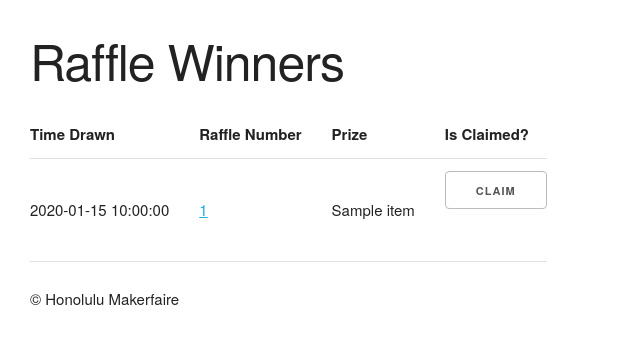
After one commit to ryankanno/honolulu-makerfaire-door-prizes, a Flask app: template src/makerfaire/templates/admin/view_raffle_winners.html in a window 1280 px wide. The commit adds this page. Shown: the top 344 px of the page, without its empty margins (0-640 px from the left). Run offline with Flask 2, Linux system fonts and the light colour scheme; the template is opened without the code that fills it: most values are stand-ins (such as "Sample title", 1, 10 or a date in 2020); parts of the project's set-up code (start-up, migrations or seed data) failed here and were passed over.

Commit message:
Added skeleton, 500 Added admin screens

```diff
--- a/provisioning/ansible/roles/deployer/tasks/main.yml
+++ b/provisioning/ansible/roles/deployer/tasks/main.yml
@@ -22,6 +22,9 @@
   - name: deployer | main.yml | copy requirements to server
     copy: src=../../../../../requirements.txt dest={{ release_path.stdout }}
 
+  - name: deployer | main.yml | copy bootstrahp.sh to server
+    copy: src=../../../../../bootstrap_prod.sh dest={{ release_path.stdout }}
+
   - name: deployer | main.yml | install requirements.txt
     shell: cd {{ release_path.stdout }}; pip install -r requirements.txt
 
--- a/provisioning/ansible/roles/web/templates/hnlmakerfaire.xml.j2
+++ b/provisioning/ansible/roles/web/templates/hnlmakerfaire.xml.j2
@@ -1,11 +1,8 @@
-# {{ ansible_managed }}
-
 <uwsgi>
     <socket>127.0.0.1:6969</socket>
     <pythonpath>/var/www/hnlmakerfaire/current</pythonpath>
     <module>app</module>
     <callable>app</callable>
-    <plugins>python</plugins>
     <processes>1</processes>
     <uid>33</uid>
     <gid>33</gid>
@@ -14,4 +11,5 @@
     <harakiri>120</harakiri>
     <max-requests>5000</max-requests>
     <buffer-size>32768</buffer-size>
+    <logto>/var/log/uwsgi-hnlmakerfaire.log</logto>
 </uwsgi>
--- a/src/app.py
+++ b/src/app.py
@@ -1,9 +1,11 @@
-import os
+import logging
+from logging.handlers import RotatingFileHandler
 from makerfaire.app import app
 
 
 if __name__ == '__main__':
-    port = int(os.environ.get("PORT", 5000))
-    if port == 5000:
-        app.debug = True
-    app.run(host='0.0.0.0', port=port)
+    handler = RotatingFileHandler('/var/log/flask-hnlmakerfaire.log',
+                                  maxBytes=1024*1024*5, backupCount=30)
+    handler.setLevel(logging.DEBUG)
+    app.logger.addHandler(handler)
+    app.run()
--- a/src/makerfaire/app.py
+++ b/src/makerfaire/app.py
@@ -5,7 +5,6 @@ from flask import render_template
 from flask import url_for
 from flask import redirect
 from flask import request
-from flask import Response
 from flask import current_app
 from flask_wtf import Form
 from functools import wraps
@@ -27,9 +26,11 @@ from twilio import twiml
 from twilio.util import RequestValidator
 from urlobject import URLObject
 from wtforms import StringField
+from wtforms import IntegerField
 from wtforms_components import DateRange
 from wtforms_components import DateTimeField
 from wtforms.validators import DataRequired
+from wtforms.widgets import HiddenInput
 
 
 WINNER_COPY = """ WINNER! WINNER! CHICKEN DINNER!"""
@@ -39,15 +40,45 @@ LOSER_COPY = """ NEXT TIME, USE THE FORCE! """
 
 app = Flask(__name__, static_url_path='/static')
 app.config.from_pyfile('local_settings.py')
+app.debug = app.config.get('ENVIRONMENT', None) == 'Development'
+
 
 # Database
 
-engine = create_engine('sqlite:////tmp/makerfaire.db', convert_unicode=True)
+engine = create_engine('sqlite:///' + app.config.get('DATABASE'),
+                       convert_unicode=True)
 db_session = scoped_session(sessionmaker(autocommit=False,
                                          autoflush=False,
                                          bind=engine))
 Base = declarative_base()
 Base.query = db_session.query_property()
+
+
+# Basic Auth
+
+def check_auth(username, password):
+    """This function is called to check if a username /
+    password combination is valid.
+    """
+    return (username == current_app.config['HNLMAKERFAIRE_USERNAME']) and \
+           (password == current_app.config['HNLMAKERFAIRE_PASSWORD'])
+
+
+def authenticate():
+    """Sends a 401 response that enables basic auth"""
+    return Response('Could not verify your access level for that URL.\n'
+                    'You have to login with proper credentials', 401,
+                    {'WWW-Authenticate': 'Basic realm="Login Required"'})
+
+
+def requires_auth(f):
+    @wraps(f)
+    def decorated(*args, **kwargs):
+        auth = request.authorization
+        if not auth or not check_auth(auth.username, auth.password):
+            return authenticate()
+        return f(*args, **kwargs)
+    return decorated
 
 
 # Models
@@ -115,7 +146,7 @@ def twilio_secure(func):
 
 # raffle_check
 @app.route('/raffle_check', methods=['GET', 'POST'])
-# @twilio_secure
+@twilio_secure
 def check_raffle():
     response = twiml.Response()
     response_msg = ""
@@ -129,32 +160,45 @@ def check_raffle():
 
                 if sms_from:
                     # retrieve phone number
-                    number = PhoneNumber.query.filter(PhoneNumber.phone_number == sms_from.strip()).first()
+                    number = PhoneNumber.query.filter(
+                        PhoneNumber.phone_number == sms_from.strip()).first()
 
                     # if number found
                     if number:
-                        found_number = [num for num in number.raffle_numbers if num.raffle_number == raffle_number]
+                        found_number = [num for num in number.raffle_numbers
+                                        if num.raffle_number == raffle_number]
                         if found_number:
-                            response_msg = "You've already submitted this number."
+                            response_msg = \
+                                "You've already submitted this number."
                             response.sms(response_msg)
                             return str(response)
                         else:
-                            phone_number_raffle_number = PhoneNumberRaffleNumber(raffle_number=raffle_number, phone_number_id=number.id, updated_at=datetime.utcnow(), created_at=datetime.utcnow())
-                            number.raffle_numbers.append(phone_number_raffle_number)
+                            phone_number_raffle_number = \
+                                PhoneNumberRaffleNumber(
+                                    raffle_number=raffle_number,
+                                    phone_number_id=number.id,
+                                    updated_at=datetime.utcnow(),
+                                    created_at=datetime.utcnow())
+                            number.raffle_numbers.append(
+                                phone_number_raffle_number)
                             db_session.add(number)
                             db_session.commit()
                     else:
                         # save from and number
-                        phone_number = PhoneNumber(sms_from.strip(),
-                                datetime.utcnow(), datetime.utcnow())
-                        phone_number_raffle_number = PhoneNumberRaffleNumber(raffle_number=raffle_number,
-                                updated_at=datetime.utcnow(),
-                                created_at=datetime.utcnow())
-                        phone_number.raffle_numbers.append(phone_number_raffle_number)
+                        phone_number = PhoneNumber(
+                            sms_from.strip(),
+                            datetime.utcnow(), datetime.utcnow())
+                        phone_number_raffle_number = PhoneNumberRaffleNumber(
+                            raffle_number=raffle_number,
+                            updated_at=datetime.utcnow(),
+                            created_at=datetime.utcnow())
+                        phone_number.raffle_numbers.append(
+                            phone_number_raffle_number)
                         db_session.add(phone_number)
                         db_session.commit()
 
-                    winner = RaffleWinner.query.filter(RaffleWinner.raffle_number == raffle_number).first()
+                    winner = RaffleWinner.query.filter(
+                        RaffleWinner.raffle_number == raffle_number).first()
                     response_msg = WINNER_COPY if winner else LOSER_COPY
                 else:
                     return
@@ -163,13 +207,14 @@ def check_raffle():
         else:
             response_msg = "Please submit a valid raffle number!"
     except Exception as e:
-        print e
+        current_app.logger.exception(e)
     response.sms(response_msg)
     return str(response)
 
 
-# add_raffle_winner
-@app.route('/raffle_winners/add', methods=['GET', 'POST'])
+# admin add_raffle_winner
+@app.route('/admin/raffle_winners/add', methods=['GET', 'POST'])
+@requires_auth
 def add_raffle_winner():
     form = RaffleWinnerForm()
 
@@ -183,7 +228,69 @@ def add_raffle_winner():
         db_session.commit()
         return redirect('/')
 
-    return render_template('add_raffle_winner.html', form=form)
+    return render_template('admin/add_raffle_winner.html', form=form)
+
+
+# admin view_raffle_winner
+@app.route('/admin/raffle_winners/', methods=['GET'])
+@requires_auth
+def view_raffle_winner():
+    raffle_winners = RaffleWinner.\
+        query.filter()
+    return render_template('admin/view_raffle_winners.html',
+                           raffle_winners=raffle_winners)
+
+
+# admin view_raffle_winner
+@app.route('/admin/raffle_winners/<int:raffle_winner_id>/edit',
+           methods=['GET', 'POST'])
+@requires_auth
+def edit_raffle_winner(raffle_winner_id):
+    if request.method == 'GET':
+        raffle_winner = RaffleWinner.query.get(raffle_winner_id)
+        form = RaffleWinnerForm(obj=raffle_winner)
+    else:
+        raffle_winner_id = request.values.get('id', None)
+        raffle_winner = RaffleWinner.query.get(raffle_winner_id)
+        form = RaffleWinnerForm()
+        form.populate_obj(raffle_winner)
+        raffle_winner.updated_at = datetime.utcnow()
+        db_session.add(raffle_winner)
+        db_session.commit()
+        return redirect(url_for('view_raffle_winner'))
+
+    return render_template('admin/edit_raffle_winner.html',
+                           form=form)
+
+
+# admin claim_raffle_winner
+@app.route('/admin/raffle_winners/claim', methods=['POST'])
+@requires_auth
+def claim_raffle_winner():
+    raffle_winner_id = request.values.get('raffle_id', None)
+    if raffle_winner_id:
+        raffle_winner = RaffleWinner.query.get(raffle_winner_id)
+        if raffle_winner:
+            raffle_winner.is_claimed = True
+            db_session.add(raffle_winner)
+            db_session.commit()
+
+    return redirect(url_for('view_raffle_winner'))
+
+
+# admin unclaim_raffle_winner
+@app.route('/admin/raffle_winners/unclaim', methods=['POST'])
+@requires_auth
+def unclaim_raffle_winner():
+    raffle_winner_id = request.values.get('raffle_id', None)
+    if raffle_winner_id:
+        raffle_winner = RaffleWinner.query.get(raffle_winner_id)
+        if raffle_winner:
+            raffle_winner.is_claimed = False
+            db_session.add(raffle_winner)
+            db_session.commit()
+
+    return redirect(url_for('view_raffle_winner'))
 
 
 # default view
@@ -191,13 +298,19 @@ def add_raffle_winner():
 def show_raffle_numbers():
     unclaimed_raffle_winners = RaffleWinner.\
         query.filter(RaffleWinner.is_claimed == False)
+    claimed_raffle_winners = RaffleWinner.\
+        query.filter(RaffleWinner.is_claimed == True)
     return render_template('slash.html',
-                           unclaimed_raffle_winners=unclaimed_raffle_winners)
+                           unclaimed_raffle_winners=unclaimed_raffle_winners,
+                           claimed_raffle_winners=claimed_raffle_winners)
 
-# test view
-@app.route('/test', methods=['GET'])
-def test():
-    return Response("Test Completed", mimetype='text/html')
+
+# 500
+@app.errorhandler(500)
+def internal_error(exception):
+    current_app.logger.exception(exception)
+    return render_template('500.html'), 500
+
 
 # shutdown database
 @app.teardown_appcontext
@@ -211,15 +324,16 @@ def init_db():
 
 # forms
 class RaffleWinnerForm(Form):
+    id = IntegerField(widget=HiddenInput())
     raffle_time = DateTimeField(
-        'raffle_time',
+        'Drawing Time',
         validators=[DateRange(
             min=datetime(2015, 5, 14),
             max=datetime(2015, 5, 16)
         )]
     )
-    raffle_number = StringField('raffle_number', validators=[DataRequired()])
-    item = StringField('item', validators=[DataRequired()])
+    raffle_number = StringField('Raffle Number', validators=[DataRequired()])
+    item = StringField('Prize', validators=[DataRequired()])
 
 
 def validate_twilio_request():
--- a/src/makerfaire/local_settings.py
+++ b/src/makerfaire/local_settings.py
@@ -2,5 +2,9 @@ import os
 
 TWILIO_ACCOUNT_SID = os.environ.get('TWILIO_ACCOUNT_SID', None)
 TWILIO_AUTH_TOKEN = os.environ.get('TWILIO_AUTH_TOKEN', None)
+HNLMAKERFAIRE_USERNAME = os.environ.get('HNLMAKERFAIRE_USERNAME', None)
+HNLMAKERFAIRE_PASSWORD = os.environ.get('HNLMAKERFAIRE_PASSWORD', None)
+ENVIRONMENT = os.environ.get('HNLMAKERFAIRE_ENVIRONMENT', 'Development')
+DATABASE = os.environ.get('HNLMAKERFAIRE_DATABASE', None)
 WTF_CSRF_ENABLED = True
 SECRET_KEY = 'boomshakalaka'
--- /dev/null
+++ b/src/makerfaire/static/css/main.css
@@ -0,0 +1,11 @@
+body {
+  margin: 2em;
+}
+
+span.alert {
+  padding:.5em;
+}
+
+span.alert-error {
+  background-color: #ffd1dc;
+}
--- /dev/null
+++ b/src/makerfaire/static/css/skeleton.css
@@ -0,0 +1,418 @@
+/*
+* Skeleton V2.0.4
+* Copyright 2014, Dave Gamache
+* www.getskeleton.com
+* Free to use under the MIT license.
+* http://www.opensource.org/licenses/mit-license.php
+* 12/29/2014
+*/
+
+
+/* Table of contents
+––––––––––––––––––––––––––––––––––––––––––––––––––
+- Grid
+- Base Styles
+- Typography
+- Links
+- Buttons
+- Forms
+- Lists
+- Code
+- Tables
+- Spacing
+- Utilities
+- Clearing
+- Media Queries
+*/
+
+
+/* Grid
+–––––––––––––––––––––––––––––––––––––––––––––––––– */
+.container {
+  position: relative;
+  width: 100%;
+  max-width: 960px;
+  margin: 0 auto;
+  padding: 0 20px;
+  box-sizing: border-box; }
+.column,
+.columns {
+  width: 100%;
+  float: left;
+  box-sizing: border-box; }
+
+/* For devices larger than 400px */
+@media (min-width: 400px) {
+  .container {
+    width: 85%;
+    padding: 0; }
+}
+
+/* For devices larger than 550px */
+@media (min-width: 550px) {
+  .container {
+    width: 80%; }
+  .column,
+  .columns {
+    margin-left: 4%; }
+  .column:first-child,
+  .columns:first-child {
+    margin-left: 0; }
+
+  .one.column,
+  .one.columns                    { width: 4.66666666667%; }
+  .two.columns                    { width: 13.3333333333%; }
+  .three.columns                  { width: 22%;            }
+  .four.columns                   { width: 30.6666666667%; }
+  .five.columns                   { width: 39.3333333333%; }
+  .six.columns                    { width: 48%;            }
+  .seven.columns                  { width: 56.6666666667%; }
+  .eight.columns                  { width: 65.3333333333%; }
+  .nine.columns                   { width: 74.0%;          }
+  .ten.columns                    { width: 82.6666666667%; }
+  .eleven.columns                 { width: 91.3333333333%; }
+  .twelve.columns                 { width: 100%; margin-left: 0; }
+
+  .one-third.column               { width: 30.6666666667%; }
+  .two-thirds.column              { width: 65.3333333333%; }
+
+  .one-half.column                { width: 48%; }
+
+  /* Offsets */
+  .offset-by-one.column,
+  .offset-by-one.columns          { margin-left: 8.66666666667%; }
+  .offset-by-two.column,
+  .offset-by-two.columns          { margin-left: 17.3333333333%; }
+  .offset-by-three.column,
+  .offset-by-three.columns        { margin-left: 26%;            }
+  .offset-by-four.column,
+  .offset-by-four.columns         { margin-left: 34.6666666667%; }
+  .offset-by-five.column,
+  .offset-by-five.columns         { margin-left: 43.3333333333%; }
+  .offset-by-six.column,
+  .offset-by-six.columns          { margin-left: 52%;            }
+  .offset-by-seven.column,
+  .offset-by-seven.columns        { margin-left: 60.6666666667%; }
+  .offset-by-eight.column,
+  .offset-by-eight.columns        { margin-left: 69.3333333333%; }
+  .offset-by-nine.column,
+  .offset-by-nine.columns         { margin-left: 78.0%;          }
+  .offset-by-ten.column,
+  .offset-by-ten.columns          { margin-left: 86.6666666667%; }
+  .offset-by-eleven.column,
+  .offset-by-eleven.columns       { margin-left: 95.3333333333%; }
+
+  .offset-by-one-third.column,
+  .offset-by-one-third.columns    { margin-left: 34.6666666667%; }
+  .offset-by-two-thirds.column,
+  .offset-by-two-thirds.columns   { margin-left: 69.3333333333%; }
+
+  .offset-by-one-half.column,
+  .offset-by-one-half.columns     { margin-left: 52%; }
+
+}
+
+
+/* Base Styles
+–––––––––––––––––––––––––––––––––––––––––––––––––– */
+/* NOTE
+html is set to 62.5% so that all the REM measurements throughout Skeleton
+are based on 10px sizing. So basically 1.5rem = 15px :) */
+html {
+  font-size: 62.5%; }
+body {
+  font-size: 1.5em; /* currently ems cause chrome bug misinterpreting rems on body element */
+  line-height: 1.6;
+  font-weight: 400;
+  font-family: "Raleway", "HelveticaNeue", "Helvetica Neue", Helvetica, Arial, sans-serif;
+  color: #222; }
+
+
+/* Typography
+–––––––––––––––––––––––––––––––––––––––––––––––––– */
+h1, h2, h3, h4, h5, h6 {
+  margin-top: 0;
+  margin-bottom: 2rem;
+  font-weight: 300; }
+h1 { font-size: 4.0rem; line-height: 1.2;  letter-spacing: -.1rem;}
+h2 { font-size: 3.6rem; line-height: 1.25; letter-spacing: -.1rem; }
+h3 { font-size: 3.0rem; line-height: 1.3;  letter-spacing: -.1rem; }
+h4 { font-size: 2.4rem; line-height: 1.35; letter-spacing: -.08rem; }
+h5 { font-size: 1.8rem; line-height: 1.5;  letter-spacing: -.05rem; }
+h6 { font-size: 1.5rem; line-height: 1.6;  letter-spacing: 0; }
+
+/* Larger than phablet */
+@media (min-width: 550px) {
+  h1 { font-size: 5.0rem; }
+  h2 { font-size: 4.2rem; }
+  h3 { font-size: 3.6rem; }
+  h4 { font-size: 3.0rem; }
+  h5 { font-size: 2.4rem; }
+  h6 { font-size: 1.5rem; }
+}
+
+p {
+  margin-top: 0; }
+
+
+/* Links
+–––––––––––––––––––––––––––––––––––––––––––––––––– */
+a {
+  color: #1EAEDB; }
+a:hover {
+  color: #0FA0CE; }
+
+
+/* Buttons
+–––––––––––––––––––––––––––––––––––––––––––––––––– */
+.button,
+button,
+input[type="submit"],
+input[type="reset"],
+input[type="button"] {
+  display: inline-block;
+  height: 38px;
+  padding: 0 30px;
+  color: #555;
+  text-align: center;
+  font-size: 11px;
+  font-weight: 600;
+  line-height: 38px;
+  letter-spacing: .1rem;
+  text-transform: uppercase;
+  text-decoration: none;
+  white-space: nowrap;
+  background-color: transparent;
+  border-radius: 4px;
+  border: 1px solid #bbb;
+  cursor: pointer;
+  box-sizing: border-box; }
+.button:hover,
+button:hover,
+input[type="submit"]:hover,
+input[type="reset"]:hover,
+input[type="button"]:hover,
+.button:focus,
+button:focus,
+input[type="submit"]:focus,
+input[type="reset"]:focus,
+input[type="button"]:focus {
+  color: #333;
+  border-color: #888;
+  outline: 0; }
+.button.button-primary,
+button.button-primary,
+input[type="submit"].button-primary,
+input[type="reset"].button-primary,
+input[type="button"].button-primary {
+  color: #FFF;
+  background-color: #33C3F0;
+  border-color: #33C3F0; }
+.button.button-primary:hover,
+button.button-primary:hover,
+input[type="submit"].button-primary:hover,
+input[type="reset"].button-primary:hover,
+input[type="button"].button-primary:hover,
+.button.button-primary:focus,
+button.button-primary:focus,
+input[type="submit"].button-primary:focus,
+input[type="reset"].button-primary:focus,
+input[type="button"].button-primary:focus {
+  color: #FFF;
+  background-color: #1EAEDB;
+  border-color: #1EAEDB; }
+
+
+/* Forms
+–––––––––––––––––––––––––––––––––––––––––––––––––– */
+input[type="email"],
+input[type="number"],
+input[type="search"],
+input[type="text"],
+input[type="tel"],
+input[type="url"],
+input[type="password"],
+textarea,
+select {
+  height: 38px;
+  padding: 6px 10px; /* The 6px vertically centers text on FF, ignored by Webkit */
+  background-color: #fff;
+  border: 1px solid #D1D1D1;
+  border-radius: 4px;
+  box-shadow: none;
+  box-sizing: border-box; }
+/* Removes awkward default styles on some inputs for iOS */
+input[type="email"],
+input[type="number"],
+input[type="search"],
+input[type="text"],
+input[type="tel"],
+input[type="url"],
+input[type="password"],
+textarea {
+  -webkit-appearance: none;
+     -moz-appearance: none;
+          appearance: none; }
+textarea {
+  min-height: 65px;
+  padding-top: 6px;
+  padding-bottom: 6px; }
+input[type="email"]:focus,
+input[type="number"]:focus,
+input[type="search"]:focus,
+input[type="text"]:focus,
+input[type="tel"]:focus,
+input[type="url"]:focus,
+input[type="password"]:focus,
+textarea:focus,
+select:focus {
+  border: 1px solid #33C3F0;
+  outline: 0; }
+label,
+legend {
+  display: block;
+  margin-bottom: .5rem;
+  font-weight: 600; }
+fieldset {
+  padding: 0;
+  border-width: 0; }
+input[type="checkbox"],
+input[type="radio"] {
+  display: inline; }
+label > .label-body {
+  display: inline-block;
+  margin-left: .5rem;
+  font-weight: normal; }
+
+
+/* Lists
+–––––––––––––––––––––––––––––––––––––––––––––––––– */
+ul {
+  list-style: circle inside; }
+ol {
+  list-style: decimal inside; }
+ol, ul {
+  padding-left: 0;
+  margin-top: 0; }
+ul ul,
+ul ol,
+ol ol,
+ol ul {
+  margin: 1.5rem 0 1.5rem 3rem;
+  font-size: 90%; }
+li {
+  margin-bottom: 1rem; }
+
+
+/* Code
+–––––––––––––––––––––––––––––––––––––––––––––––––– */
+code {
+  padding: .2rem .5rem;
+  margin: 0 .2rem;
+  font-size: 90%;
+  white-space: nowrap;
+  background: #F1F1F1;
+  border: 1px solid #E1E1E1;
+  border-radius: 4px; }
+pre > code {
+  display: block;
+  padding: 1rem 1.5rem;
+  white-space: pre; }
+
+
+/* Tables
+–––––––––––––––––––––––––––––––––––––––––––––––––– */
+th,
+td {
+  padding: 12px 15px;
+  text-align: left;
+  border-bottom: 1px solid #E1E1E1; }
+th:first-child,
+td:first-child {
+  padding-left: 0; }
+th:last-child,
+td:last-child {
+  padding-right: 0; }
+
+
+/* Spacing
+–––––––––––––––––––––––––––––––––––––––––––––––––– */
+button,
+.button {
+  margin-bottom: 1rem; }
+input,
+textarea,
+select,
+fieldset {
+  margin-bottom: 1.5rem; }
+pre,
+blockquote,
+dl,
+figure,
+table,
+p,
+ul,
+ol,
+form {
+  margin-bottom: 2.5rem; }
+
+
+/* Utilities
+–––––––––––––––––––––––––––––––––––––––––––––––––– */
+.u-full-width {
+  width: 100%;
+  box-sizing: border-box; }
+.u-max-full-width {
+  max-width: 100%;
+  box-sizing: border-box; }
+.u-pull-right {
+  float: right; }
+.u-pull-left {
+  float: left; }
+
+
+/* Misc
+–––––––––––––––––––––––––––––––––––––––––––––––––– */
+hr {
+  margin-top: 3rem;
+  margin-bottom: 3.5rem;
+  border-width: 0;
+  border-top: 1px solid #E1E1E1; }
+
+
+/* Clearing
+–––––––––––––––––––––––––––––––––––––––––––––––––– */
+
+/* Self Clearing Goodness */
+.container:after,
+.row:after,
+.u-cf {
+  content: "";
+  display: table;
+  clear: both; }
+
+
+/* Media Queries
+–––––––––––––––––––––––––––––––––––––––––––––––––– */
+/*
+Note: The best way to structure the use of media queries is to create the queries
+near the relevant code. For example, if you wanted to change the styles for buttons
+on small devices, paste the mobile query code up in the buttons section and style it
+there.
+*/
+
+
+/* Larger than mobile */
+@media (min-width: 400px) {}
+
+/* Larger than phablet (also point when grid becomes active) */
+@media (min-width: 550px) {}
+
+/* Larger than tablet */
+@media (min-width: 750px) {}
+
+/* Larger than desktop */
+@media (min-width: 1000px) {}
+
+/* Larger than Desktop HD */
+@media (min-width: 1200px) {}
--- /dev/null
+++ b/src/makerfaire/templates/admin/view_raffle_winners.html
@@ -0,0 +1,41 @@
+{% extends 'base.html' %}
+
+{% block main_content %}
+
+<h1>Raffle Winners</h1>
+
+{% if raffle_winners %}
+<table>
+    <thead>
+        <tr>
+            <th>Time Drawn</th>
+            <th>Raffle Number</th>
+            <th>Prize</th>
+            <th>Is Claimed?</th>
+        </tr>
+    </thead>
+    <tbody>
+    {% for winner in raffle_winners %}
+        <tr>
+            <td>{{ winner.raffle_time }}</td>
+            <td><a href="{{ url_for('edit_raffle_winner', raffle_winner_id=winner.id) }}">{{ winner.raffle_number }}</a></td>
+            <td>{{ winner.item }}</td>
+            <td>
+                {% if winner.is_claimed %}
+                <form method=POST action="{{ url_for('unclaim_raffle_winner')}}">
+                    <input type="hidden" name="raffle_id" value="{{ winner.id }}">
+                    <input type="submit" value="Unclaim">
+                </form>
+                {% else %}
+                <form method=POST action="{{ url_for('claim_raffle_winner')}}">
+                    <input type="hidden" name="raffle_id" value="{{ winner.id }}">
+                    <input type="submit" value="Claim">
+                </form>
+                {% endif %}
+            </td>
+    {% endfor %}
+    </tbody>
+</table>
+{% endif %}
+
+{% endblock main_content %}
--- a/src/makerfaire/templates/base.html
+++ b/src/makerfaire/templates/base.html
@@ -15,6 +15,9 @@
     <meta name="viewport" content="width=device-width" />
     {% endblock meta %}
 
+    <link rel="stylesheet" type="text/css" href="{{url_for('static', filename='css/normalize.css')}}"/>
+    <link rel="stylesheet" type="text/css" href="{{url_for('static', filename='css/skeleton.css')}}"/>
+    <link rel="stylesheet" type="text/css" href="{{url_for('static', filename='css/main.css')}}"/>
 </head>
 
 {% block body %}
--- a/src/makerfaire/templates/slash.html
+++ b/src/makerfaire/templates/slash.html
@@ -15,8 +15,8 @@
 <h1>Raffle Winners</h1>
 
 <ul>
-{% for winner in raffle_winners %}
-    {{ winner.raffle_number }}
+{% for claimed in claimed_raffle_winners %}
+    <li>{{ claimed.raffle_number }}</li>
 {% endfor %}
 </ul>
 
```
Also changed, not shown: src/makerfaire/templates/500.html (added, +9 -0 lines), src/makerfaire/templates/_forms.html (added, +17 -0 lines), src/makerfaire/templates/add_raffle_winner.html (deleted, +0 -15 lines), src/makerfaire/templates/admin/add_raffle_winner.html (added, +14 -0 lines), src/makerfaire/templates/admin/edit_raffle_winner.html (added, +14 -0 lines), src/makerfaire/static/css/normalize.css (added), 3 other files.
